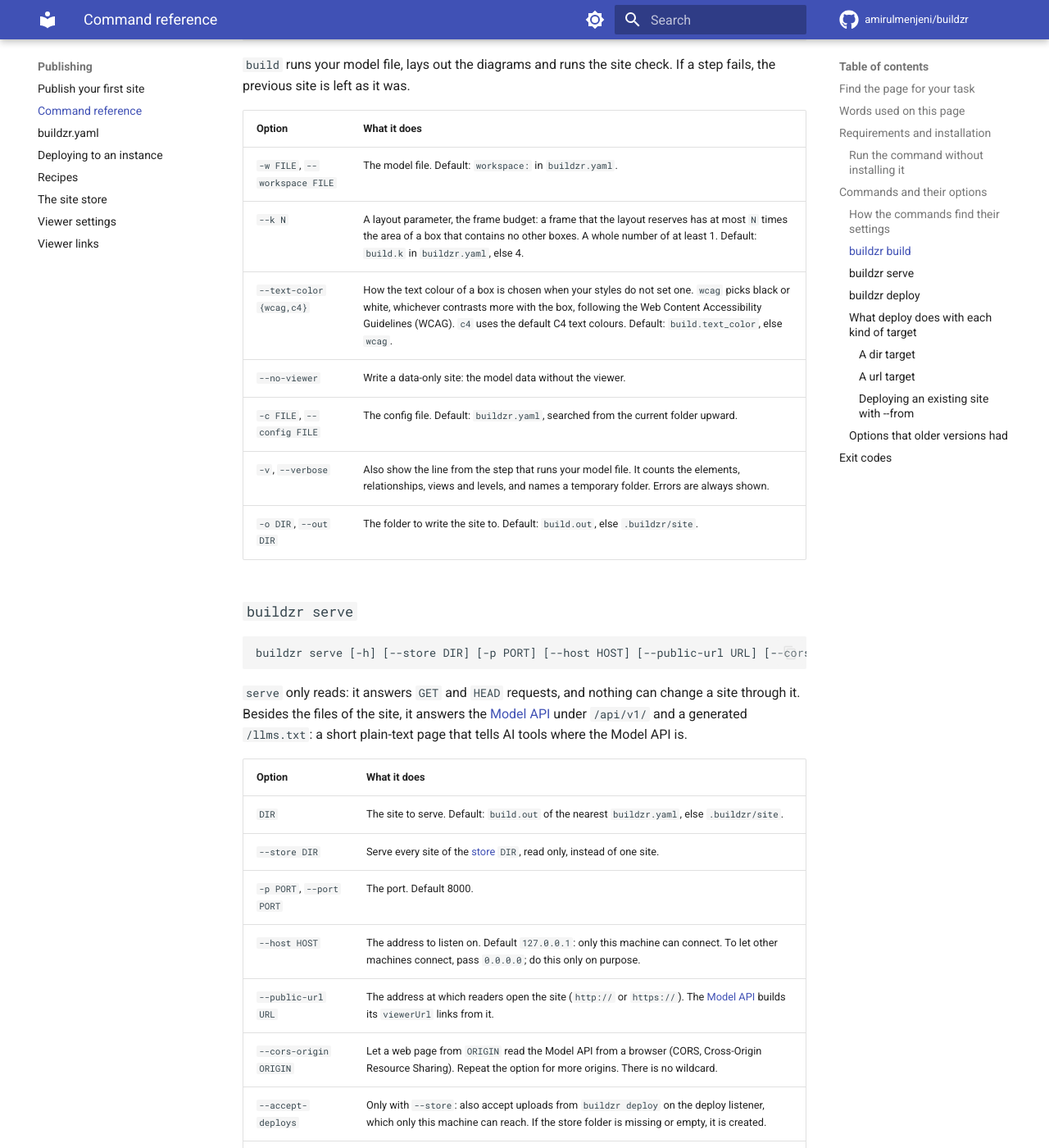
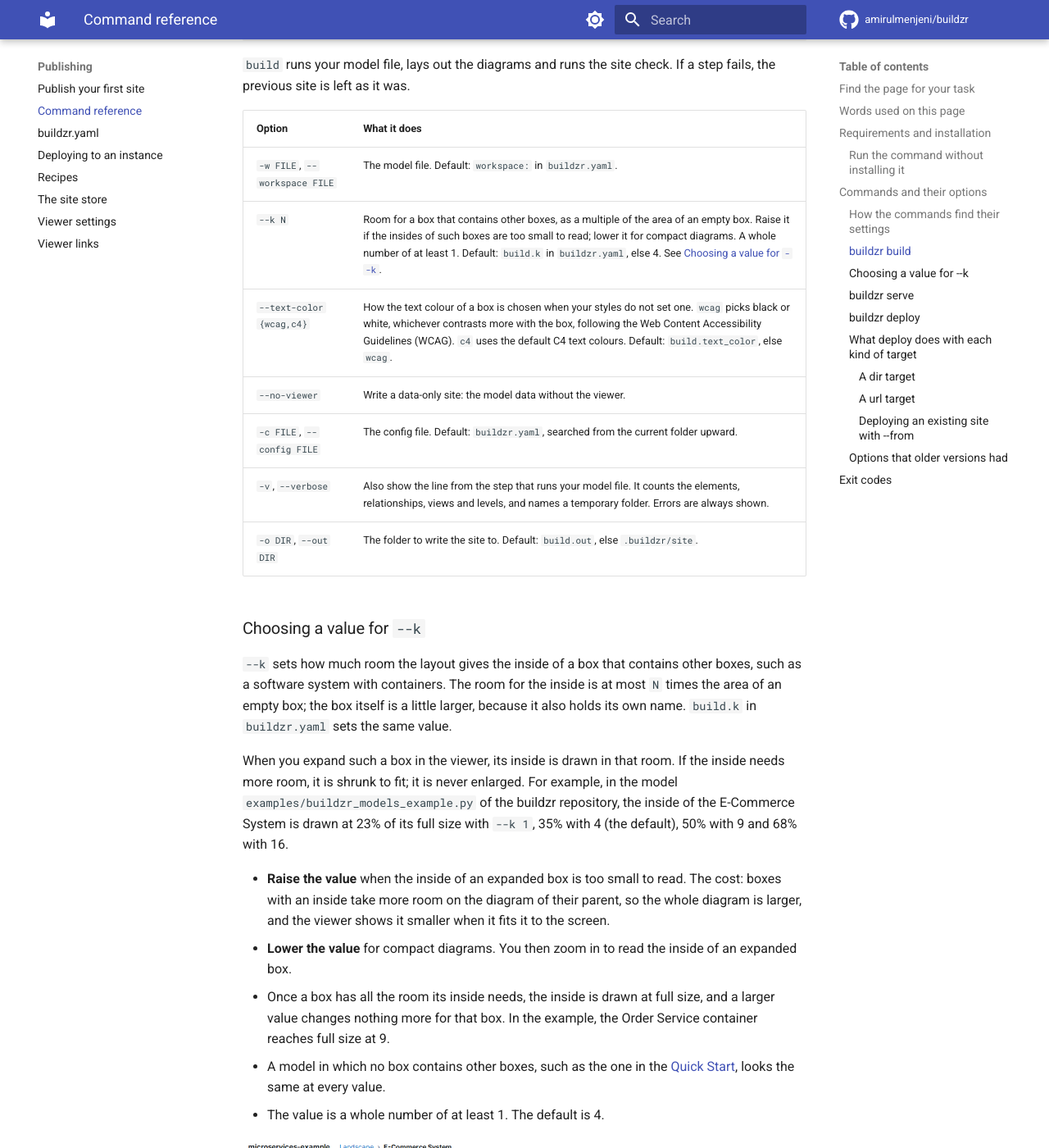
Before and after one commit to amirulmenjeni/buildzr, an MkDocs documentation site: the page built from docs/cli.md, in a window 1280 px wide and 1400 px high, scrolled down 3205 px. Shown: the whole window at 82% size. Built offline with MkDocs 1.6.1 and Material for MkDocs 9.7.7, drawn with Linux system fonts in a browser that asks for light colours; comment, search, counter and statistics services are not loaded; some of the changed text lies outside the part shown.

Commit message:
docs: explain --k

```diff
--- a/docs/cli.md
+++ b/docs/cli.md
@@ -94,12 +94,32 @@
 | Option | What it does |
 |---|---|
 | `-w FILE`, `--workspace FILE` | The model file. Default: `workspace:` in `buildzr.yaml`. |
-| `--k N` | A layout parameter, the frame budget: a frame that the layout reserves has at most `N` times the area of a box that contains no other boxes. A whole number of at least 1. Default: `build.k` in `buildzr.yaml`, else 4. |
+| `--k N` | Room for a box that contains other boxes, as a multiple of the area of an empty box. Raise it if the insides of such boxes are too small to read; lower it for compact diagrams. A whole number of at least 1. Default: `build.k` in `buildzr.yaml`, else 4. See [Choosing a value for `--k`](#choosing-a-value-for-k). |
 | `--text-color {wcag,c4}` | How the text colour of a box is chosen when your styles do not set one. `wcag` picks black or white, whichever contrasts more with the box, following the Web Content Accessibility Guidelines (WCAG). `c4` uses the default C4 text colours. Default: `build.text_color`, else `wcag`. |
 | `--no-viewer` | Write a data-only site: the model data without the viewer. |
 | `-c FILE`, `--config FILE` | The config file. Default: `buildzr.yaml`, searched from the current folder upward. |
 | `-v`, `--verbose` | Also show the line from the step that runs your model file. It counts the elements, relationships, views and levels, and names a temporary folder. Errors are always shown. |
 | `-o DIR`, `--out DIR` | The folder to write the site to. Default: `build.out`, else `.buildzr/site`. |
+
+### Choosing a value for `--k`
+
+`--k` sets how much room the layout gives the inside of a box that contains other boxes, such as a software system with containers. The room for the inside is at most `N` times the area of an empty box; the box itself is a little larger, because it also holds its own name. `build.k` in `buildzr.yaml` sets the same value.
+
+When you expand such a box in the viewer, its inside is drawn in that room. If the inside needs more room, it is shrunk to fit; it is never enlarged. For example, in the model `examples/buildzr_models_example.py` of the buildzr repository, the inside of the E-Commerce System is drawn at 23% of its full size with `--k 1`, 35% with 4 (the default), 50% with 9 and 68% with 16.
+
+- **Raise the value** when the inside of an expanded box is too small to read. The cost: boxes with an inside take more room on the diagram of their parent, so the whole diagram is larger, and the viewer shows it smaller when it fits it to the screen.
+- **Lower the value** for compact diagrams. You then zoom in to read the inside of an expanded box.
+- Once a box has all the room its inside needs, the inside is drawn at full size, and a larger value changes nothing more for that box. In the example, the Order Service container reaches full size at 9.
+- A model in which no box contains other boxes, such as the one in the [Quick Start](getting-started/quick-start.md), looks the same at every value.
+- The value is a whole number of at least 1. The default is 4.
+
+![The E-Commerce System expanded with --k 1: its five containers are small, and Order Service, which has two components, is about the same size as the empty boxes](images/cli/k-1-expanded-system.png)
+
+*With `--k 1`, the containers fill a small area, and the viewer zooms in to show it. Order Service and Inventory Service, which contain components, are about the same size as the other containers.*
+
+![The same system expanded with --k 9: Order Service and Inventory Service are much larger than the empty boxes, and the diagram is shown at a smaller zoom](images/cli/k-9-expanded-system.png)
+
+*With `--k 9`, Order Service and Inventory Service get room for their components, so they are more than twice as wide and as tall as the other containers, and the viewer zooms out to fit the larger diagram.*
 
 ### `buildzr serve`
 
```
Also changed, not shown: docs/config.md (+1 -1 lines), docs/images/cli/k-1-expanded-system.png (added), docs/images/cli/k-9-expanded-system.png (added).
